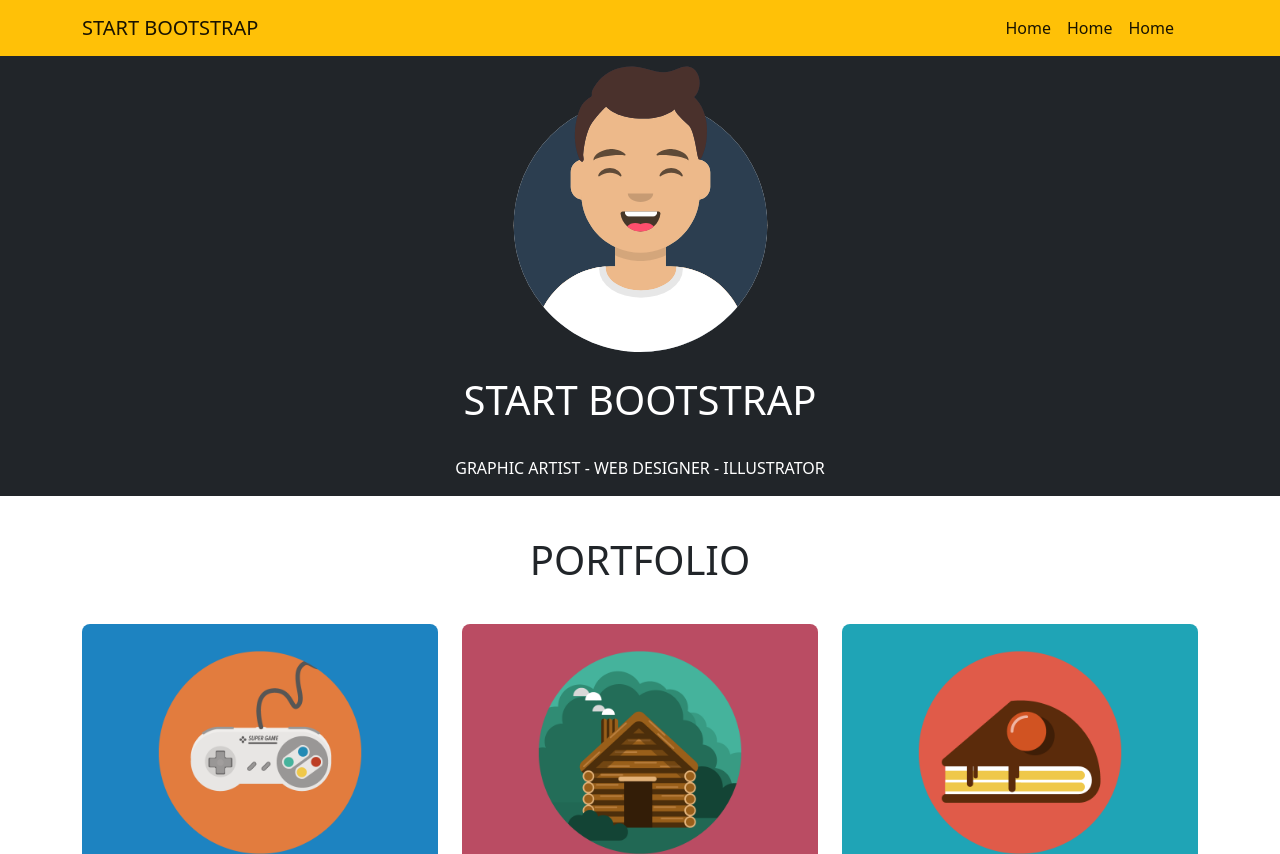
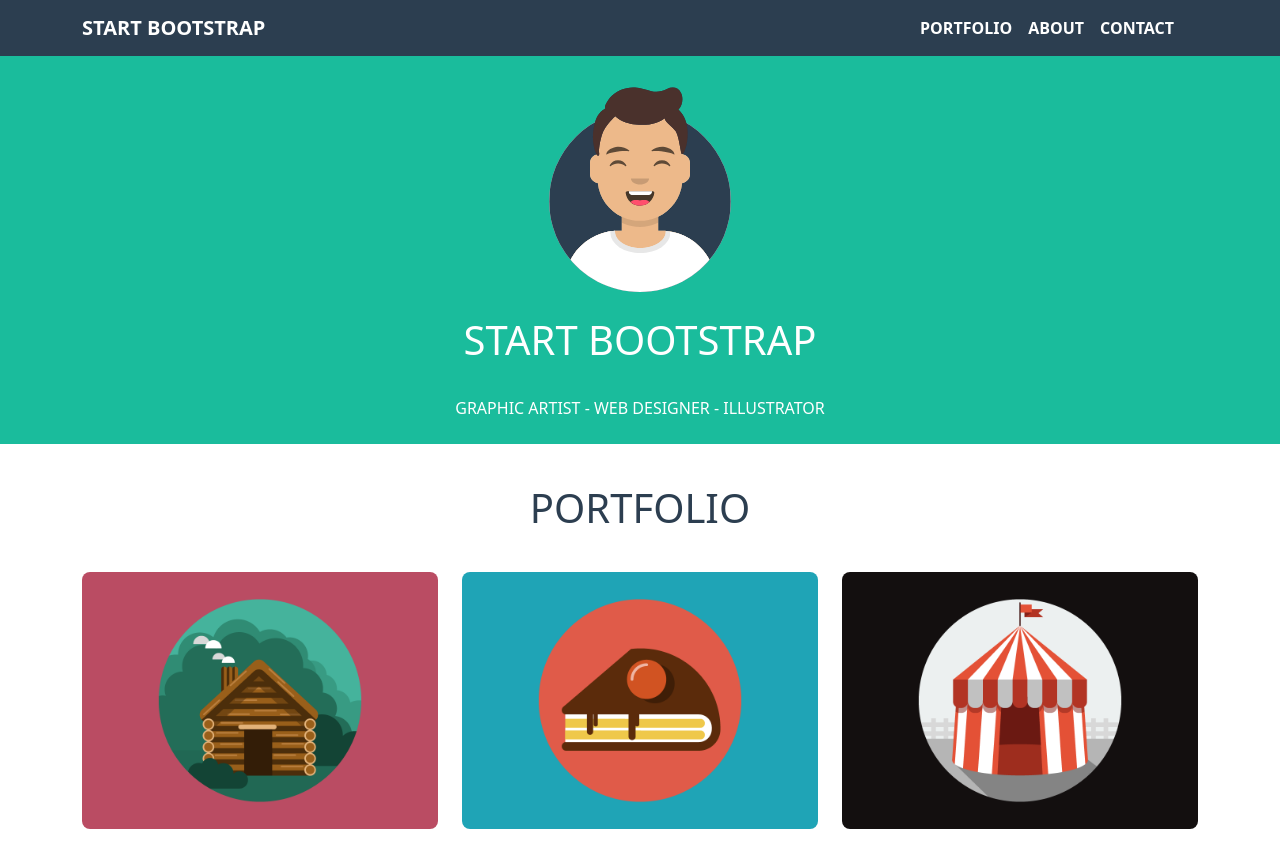
Before and after one commit to PaoloZampa/html-css-bootstrap-freelancer, a plain HTML site: page index.html in a window 1280 px wide. Shown: the top 854 px of the page. Drawn offline with nearby package versions, Linux system fonts and the light colour scheme.

Commit message:
add root and bg colors

```diff
--- a/assets/css/style.css
+++ b/assets/css/style.css
@@ -1,9 +1,31 @@
 /* #region debug */
 
-.debug
+.debug{}
 
 /* #endregion debug */
 
-.jumbotron img{
-    max-width: 50%;
+/* #region utilites */
+
+:root{
+--main: #1abc9c;
+--dark: #3a546d;
+--darker: #2c3e50;
 }
+
+.t_darker{
+    color: var(--darker);
+}
+
+/* #endregion utilites */
+
+/* header */
+
+#app_header, div#offcanvasNavbar{
+    background-color: var(--darker);
+}
+
+/* main */
+
+.jumbotron, .about{
+    background-color: var(--main);
+}
--- a/index.html
+++ b/index.html
@@ -28,9 +28,9 @@
         <header id="app_header" class="sticky-top">
 
             <!-- navbar -->
-            <nav class="navbar navbar-expand-md bg-warning">
+            <nav class="navbar navbar-expand-md">
                 <div class="container">
-                    <a class="navbar-brand" href="#">START BOOTSTRAP</a>
+                    <a class="navbar-brand text-white fw-bold" href="#">START BOOTSTRAP</a>
                     <button class="navbar-toggler" type="button"
                         data-bs-toggle="offcanvas"
                         data-bs-target="#offcanvasNavbar"
@@ -41,8 +41,8 @@
                         id="offcanvasNavbar"
                         aria-labelledby="offcanvasNavbarLabel">
                         <div class="offcanvas-header">
-                            <h5 class="offcanvas-title"
-                                id="offcanvasNavbarLabel">Offcanvas</h5>
+                            <h5 class="offcanvas-title text-white fw-bold"
+                                id="offcanvasNavbarLabel">MENU</h5>
                             <button type="button" class="btn-close"
                                 data-bs-dismiss="offcanvas"
                                 aria-label="Close"></button>
@@ -51,16 +51,16 @@
                             <ul class="navbar-nav justify-content-end
                                 flex-grow-1 pe-3">
                                 <li class="nav-item">
-                                    <a class="nav-link active"
-                                        aria-current="page" href="#">Home</a>
+                                    <a class="nav-link active text-white fw-semibold"
+                                        aria-current="page" href="#portfolio">PORTFOLIO</a>
                                 </li>
                                 <li class="nav-item">
-                                    <a class="nav-link active"
-                                        aria-current="page" href="#">Home</a>
+                                    <a class="nav-link active text-white fw-semibold"
+                                        aria-current="page" href="#about">ABOUT</a>
                                 </li>
                                 <li class="nav-item">
-                                    <a class="nav-link active"
-                                        aria-current="page" href="#">Home</a>
+                                    <a class="nav-link active text-white fw-semibold"
+                                        aria-current="page" href="#contact">CONTACT</a>
                                 </li>
                             </ul>
                         </div>
@@ -74,39 +74,39 @@
         <main id="app_main">
 
             <!-- jumbo -->
-            <section class="jumbotron bg-dark">
+            <section class="jumbotron">
                 <div class="container text-center text-white">
-                    <img src="./assets/img/avatar.svg" alt="" class="w-25">
+                    <img class="pt-4" src="./assets/img/avatar.svg" alt="" width="200px">
                     <h1 class="p-4">START BOOTSTRAP</h1>
-                    <div class="pb-3">
+                    <div class="pb-4">
                         GRAPHIC ARTIST - WEB DESIGNER - ILLUSTRATOR
                     </div>
                 </div>
             </section>
 
             <!-- portfolio -->
-            <section class="portfolio">
+            <section id="portfolio">
                 <div class="container text-center my-4">
 
                     <!-- title -->
-                    <h1 class="py-3">PORTFOLIO</h1>
+                    <h1 class="py-3 t_darker">PORTFOLIO</h1>
 
                     <!-- img -->
                     <div class="row row-cols-md-2 row-cols-lg-3">
-                        <div class="col-12 my-3">
-                            <img class="img-fluid rounded-3" src="./assets/img/game.png"
-                                alt="">
-                        </div>
                         <div class="col-12 my-3">
                             <img class="img-fluid rounded-3" src="./assets/img/cabin.png"
                                 alt="">
                         </div>
                         <div class="col-12 my-3">
                             <img class="img-fluid rounded-3" src="./assets/img/cake.png"
-                                alt="">
+                            alt="">
                         </div>
                         <div class="col-12 my-3">
                             <img class="img-fluid rounded-3" src="./assets/img/circus.png"
+                            alt="">
+                        </div>
+                        <div class="col-12 my-3">
+                            <img class="img-fluid rounded-3" src="./assets/img/game.png"
                                 alt="">
                         </div>
                         <div class="col-12 my-3">
@@ -122,7 +122,7 @@
             </section>
 
             <!-- about -->
-            <section class="about bg-dark text-light">
+            <section id="about" class="about text-light">
                 <h1 class="text-center py-5">ABOUT</h1>
                 <div class="container w-75">
                     <div class="row row-cols-md-2">
@@ -159,8 +159,8 @@
             </section>
 
             <!-- contact me -->
-            <section class="contact_me">
-                <h1 class="text-center pt-4">CONTACT ME</h1>
+            <section id="contact" class="contact_me">
+                <h1 class="text-center pt-4 t_darker">CONTACT ME</h1>
                 <div class="container w-75 py-4">
                     <div class="form-floating my-3">
                         <input type="text" class="form-control border-0 rounded-0 border-bottom"
```
